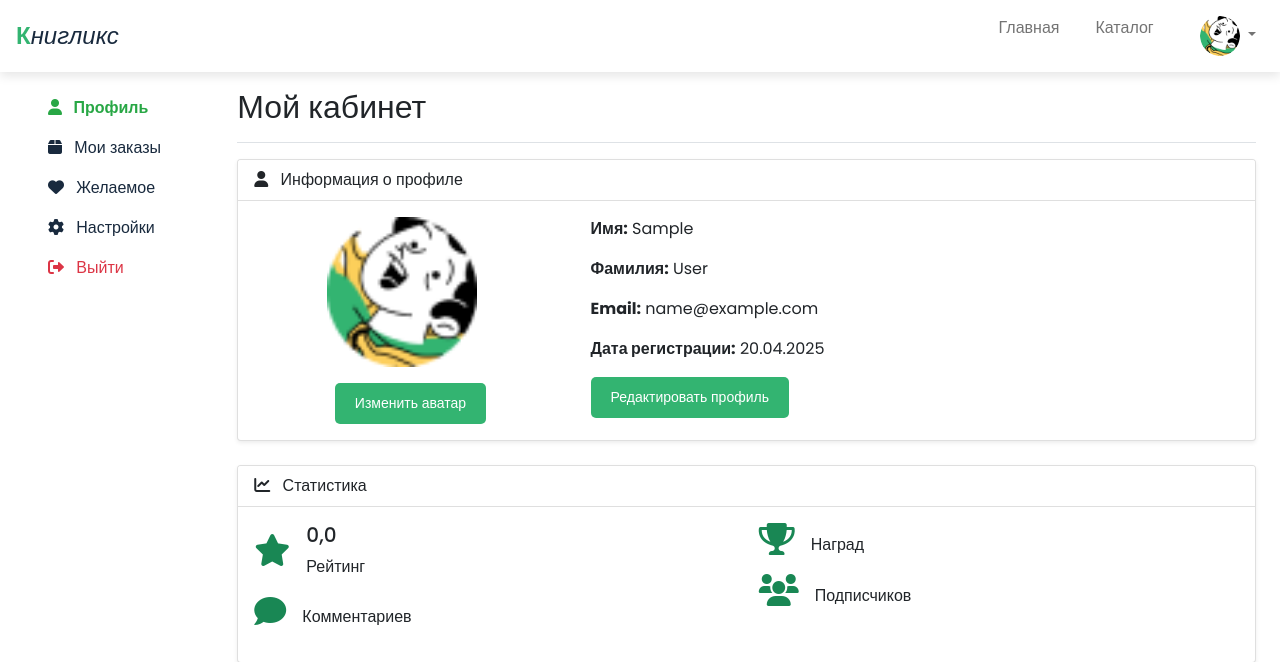
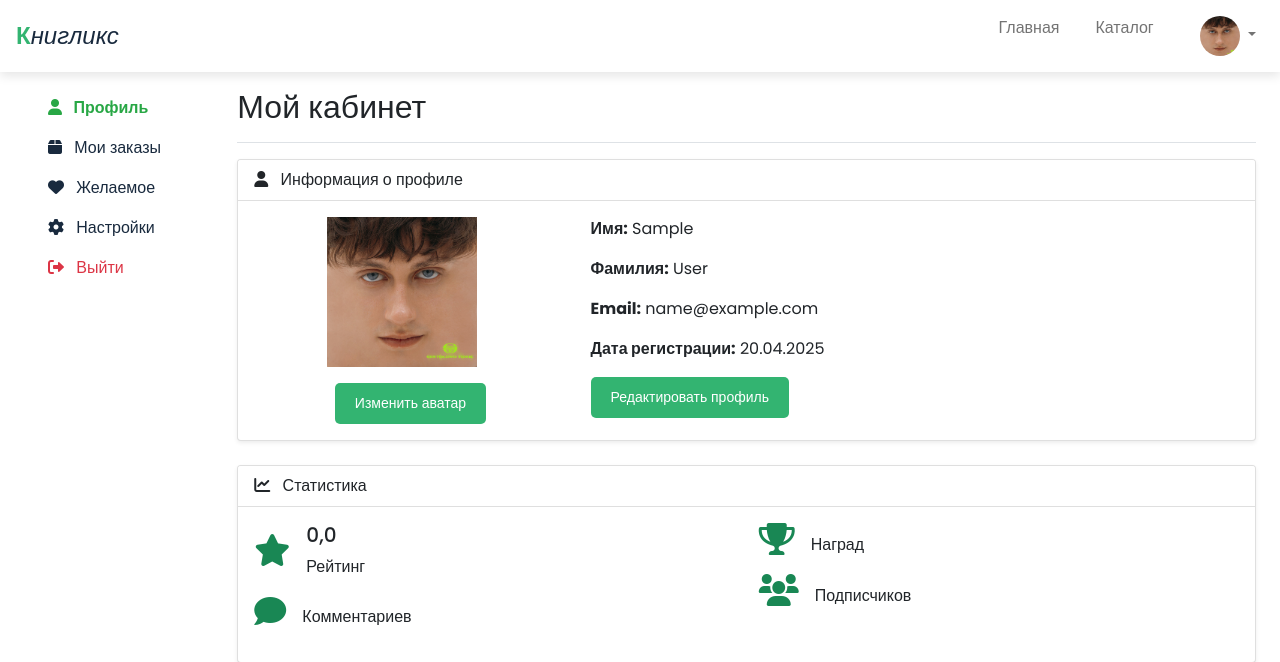
Before and after one commit to abortacc/book_shop, a Django app: a page that uses book_shop/templates/includes/header.html in a window 1280 px wide. Shown: the top 662 px of the page. Run offline with Django 5.2, Linux system fonts and the light colour scheme; the visitor is signed in with stand-in values (Sample User, id 1); data comes from the database, SQL or seed files in the repository; some libraries are stand-ins or nearby versions.

Commit message:
Add display of avatars

```diff
--- a/book_shop/templates/accounts/profile.html
+++ b/book_shop/templates/accounts/profile.html
@@ -52,7 +52,7 @@
                 <div class="card-body">
                     <div class="row">
                         <div class="col-md-4 text-center">
-                            <img src="{% static 'img/avatar.png' %}" alt="Avatar" class="img-fluid me-3 mb-3" style="width: 150px; height: 150px;">
+                            <img src="{{ user.avatar.url }}" alt="Avatar" class="img-fluid me-3 mb-3" style="width: 150px; height: 150px;">
                             {% if is_own_profile  %}
                                 <button class="btn btn-custom btn-sm">Изменить аватар</button>
                             {% endif %}
--- a/book_shop/templates/includes/header.html
+++ b/book_shop/templates/includes/header.html
@@ -31,7 +31,7 @@
                             <a class="nav-link" href="{% url 'login' %}">Войти</a>
                         {% else %}
                             <a class="nav-link dropdown-toggle" href="#" id="navbarDropdown" role="button" data-bs-toggle="dropdown" aria-expanded="false">
-                                <img src="{% static "img/avatar.png" %}" alt="Avatar" class="avatar">
+                                <img src="{{ user.avatar.url }}" alt="Avatar" class="avatar">
                             </a>
                             <ul class="dropdown-menu dropdown-menu-end" aria-labelledby="navbarDropdown">
                                 <li><a class="dropdown-item" href="{% url 'accounts:profile' request.user %}">Мой кабинет</a></li>
```
Also changed, not shown: book_shop/media/users/avatars/def_avatar.png (added).
